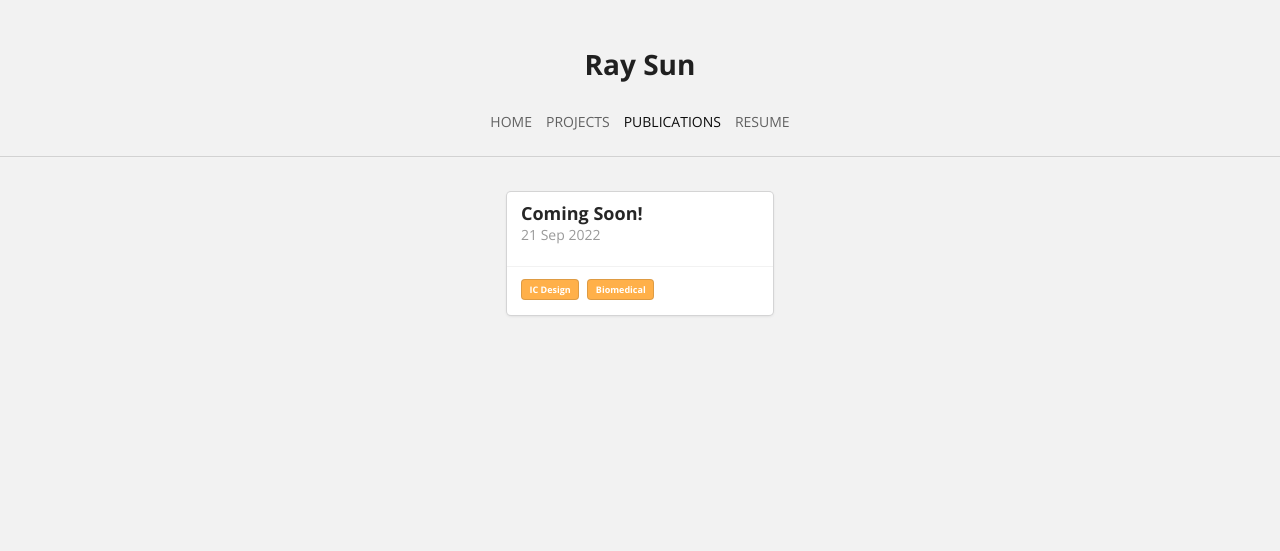
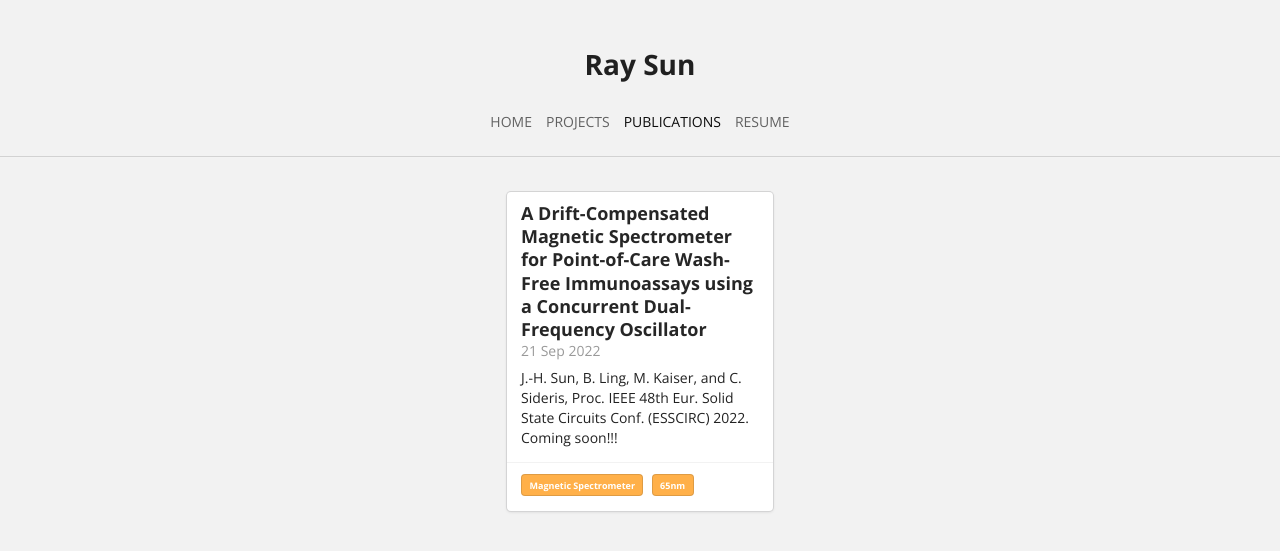
Before and after one commit to ElectronicToast/electronictoast.github.io, a Jekyll site: the page built from essays/index.html, in a window 1280 px wide. Shown: the top 551 px of the page. Built offline with Jekyll 4.4.1, drawn with Linux system fonts in a browser that asks for light colours.

Commit message:
Update publications

```diff
--- a/_config.yml
+++ b/_config.yml
@@ -15,7 +15,7 @@ bio-page-label: Resume
 # Defining your own custom theme variations is easy. See the documentation.
 theme-home: theme-home-custom.html
 theme-projects: theme-projects-builtin-1a.html
-theme-essays: theme-essays-builtin-1a.html
+theme-essays: theme-essays-custom.html
 theme-bio: theme-bio-custom.html
 
 # Specify the rouge syntax highlighter theme. Pick one from css/rouge.
--- /dev/null
+++ b/_includes/theme-essays-custom.html
@@ -0,0 +1,11 @@
+<div style="padding-top: 20px" class="ui container ">
+
+  <div class="ui stackable centered four cards">
+    {% assign essay_pages = site.pages | where: "type", "essay" | sort: "date" | reverse %}
+      {% for page in essay_pages %}
+        {% unless page.draft %}
+          {% include essay-card-1a.html page=page %}
+        {% endunless %}
+      {% endfor %}
+  </div>
+</div>
--- a/essays/2022-09-21.md
+++ b/essays/2022-09-21.md
@@ -1,10 +1,17 @@
 ---
-layout: essay
+layout: project
 type: essay
-title: Coming Soon!
+title:  A Drift-Compensated Magnetic Spectrometer for Point-of-Care Wash-Free Immunoassays using a Concurrent Dual-Frequency Oscillator
 # All dates must be YYYY-MM-DD format!
 date: 2022-09-21
 labels:
-  - IC Design
-  - Biomedical
+  - Magnetic Spectrometer
+  - 65nm
+Summary: ESSCIRC 2022
 ---
+
+_J.-H. Sun, B. Ling, M. Kaiser, and C. Sideris, Proc. IEEE 48th Eur. Solid State Circuits Conf. (ESSCIRC) 2022._
+
+<!--- split -->
+
+Coming soon!!!
```
Also changed, not shown: _includes/essay-card-custom.html (added, +24 -0 lines).
